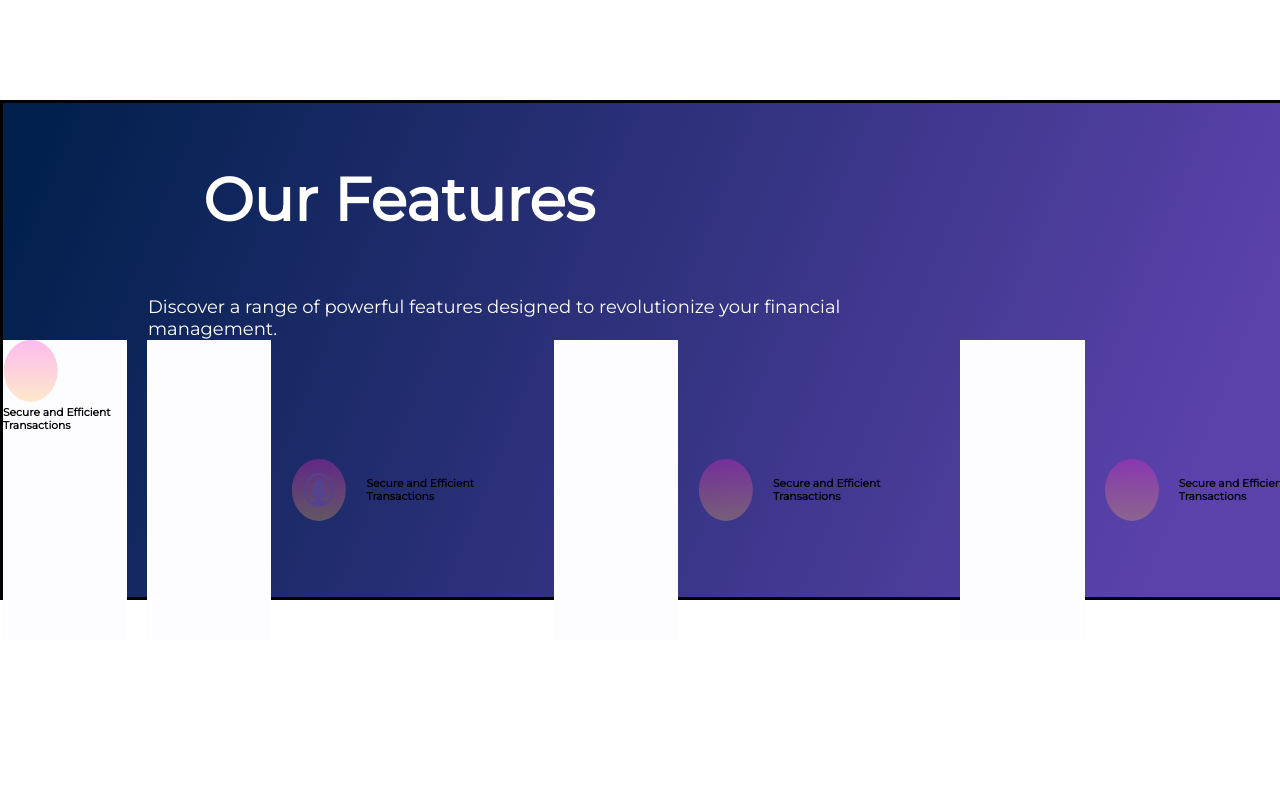
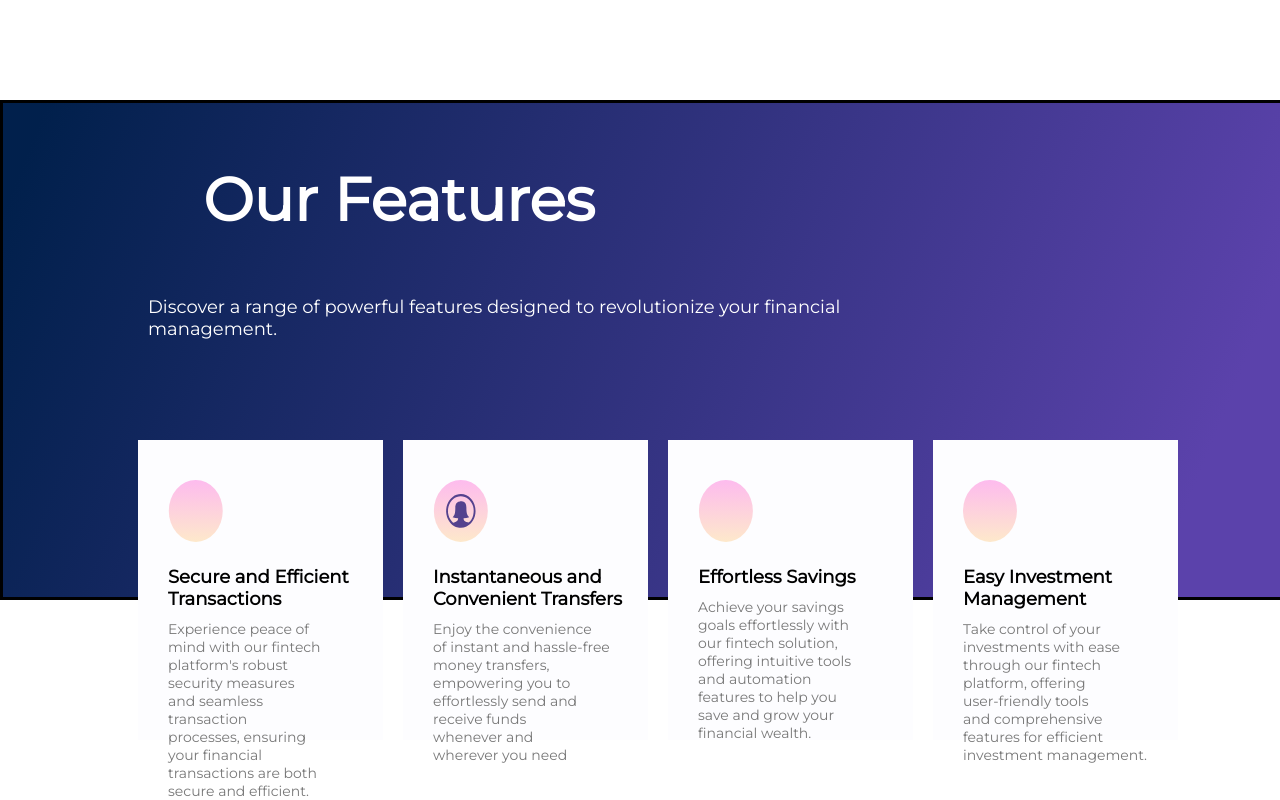
Before and after one commit to adekunle22k/new-site, a plain HTML site: page index.html in a window 1280 px wide. Shown: the part 1993-2793 px from the top of the page. Before the commit the page ends 2633 px from the top, so only its background shows below. Drawn offline with Linux system fonts and the light colour scheme.

```diff
--- a/index.html
+++ b/index.html
@@ -120,28 +120,71 @@
       <h1 class="other_features_header">Our Features</h1>
       <p class="other_features_paragraph">
         Discover a range of powerful features designed to revolutionize your
-        financial <br> management.
+        financial <br />
+        management.
       </p>
-      <div class="the_features | flex ">
+      <div class="the_features | flex">
         <div class="the_features_1">
-          <img src="./features/other_features-1.svg" alt="" class="other_features_logo-1">
-          <h6 class="other_features-1_head">Secure and Efficient Transactions</h6>
-          <p class="other_features-1_p"></p>
+          <img
+            src="./features/other_features-1.svg"
+            alt=""
+            class="the_features_logo-1"
+          />
+          <h6 class="the_features-1_head">
+            Secure and Efficient Transactions
+          </h6>
+          <p class="the_features-1_p">
+            Experience peace of <br> mind with our fintech <br> platform's robust <br> security
+            measures <br> and seamless <br> transaction <br> processes, ensuring <br> your financial <br>
+            transactions are both <br> secure and efficient.
+          </p>
         </div>
-        <div class="the_features_2"></div>
-        <img src="./features/other_features-2.svg" alt="" class="other_features_logo-2">
-        <h6 class="other_features-1_head">Secure and Efficient Transactions</h6>
-        <p class="other_features-1_p"></p>
-        <div class="the_features_3"></div>
-        <img src="./features/other_features-3.svg" alt="" class="other_features_logo-3">
-        <h6 class="other_features-1_head">Secure and Efficient Transactions</h6>
-        <p class="other_features-1_p"></p>
-        <div class="the_features_4"></div>
-        <img src="./features/other_features-4.svg" alt="" class="other_features_logo-3">
-        <h6 class="other_features-1_head">Secure and Efficient Transactions</h6>
-        <p class="other_features-1_p"></p>
+        <div class="the_features_2">
+          <img
+            src="./features/other_features-2.svg"
+            alt=""
+            class="the_features_logo-2"
+          />
+          <h6 class="the_features-2_head">
+            Instantaneous and Convenient Transfers
+          </h6>
+          <p class="the_features-2_p">
+            Enjoy the convenience <br> of instant and hassle-free <br> money transfers,<br>
+            empowering you to <br> effortlessly send and <br> receive funds <br> whenever and <br>
+            wherever you need
+          </p>
+        </div>
+        <div class="the_features_3">
+          <img
+            src="./features/other_features-3.svg"
+            alt=""
+            class="the_features_logo-3"
+          />
+          <h6 class="the_features-3_head">Effortless Savings</h6>
+          <p class="the_features-3_p">
+            Achieve your savings <br> goals effortlessly with <br> our fintech solution, <br>
+            offering intuitive tools <br> and automation <br> features to help you <br> save
+            and grow your <br> financial wealth.
+          </p>
+        </div>
+        <div class="the_features_4">
+          <img
+            src="./features/other_features-4.svg"
+            alt=""
+            class="the_features_logo-4"
+          />
+          <h6 class="the_features-4_head">Easy Investment Management</h6>
+          <p class="the_features-4_p">
+            Take control of your <br> investments with ease <br> through our fintech <br>
+            platform, offering <br> user-friendly tools <br> and comprehensive <br> features
+            for efficient <br> investment management.
+          </p>
+        </div>
       </div>
     </section>
     <!-- other features ends -->
+    <!-- technologies section starts -->
+
+    <!-- technologies section ends -->
   </body>
 </html>
--- a/style.css
+++ b/style.css
@@ -218,6 +218,8 @@ button {
 
 .the_features {
   gap: 20px;
+  margin-top: 100px;
+  margin-left: 135px;
 }
 
 .the_features_1,
@@ -225,7 +227,28 @@ button {
 .the_features_3,
 .the_features_4 {
   height: 300px;
-  width: 150px;
-  background: #FDFDFF;
+  width: 245px;
+  background: #fdfdff;
   border: none;
+  padding-top: 40px;
+  padding-left: 30px;
 }
+
+.the_features-1_head,
+.the_features-2_head,
+.the_features-3_head,
+.the_features-4_head {
+  font-size: 18px;
+  font-weight: 600;
+  margin-top: 20px;
+}
+
+.the_features-1_p,
+.the_features-2_p,
+.the_features-3_p,
+.the_features-4_p {
+  font-size: 14px;
+  font-weight: 400;
+  margin-top: 10px;
+  color: #787878;
+}
```
